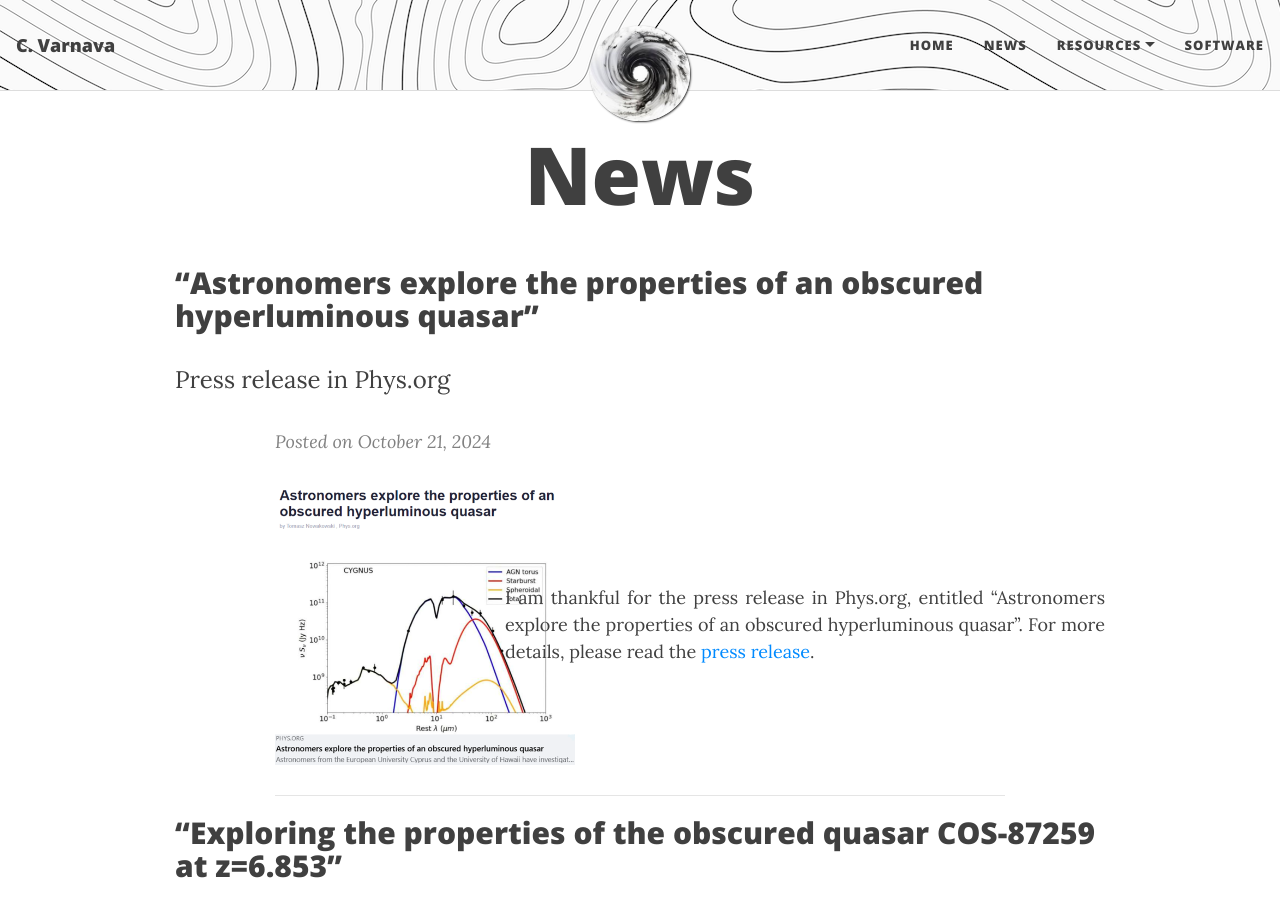
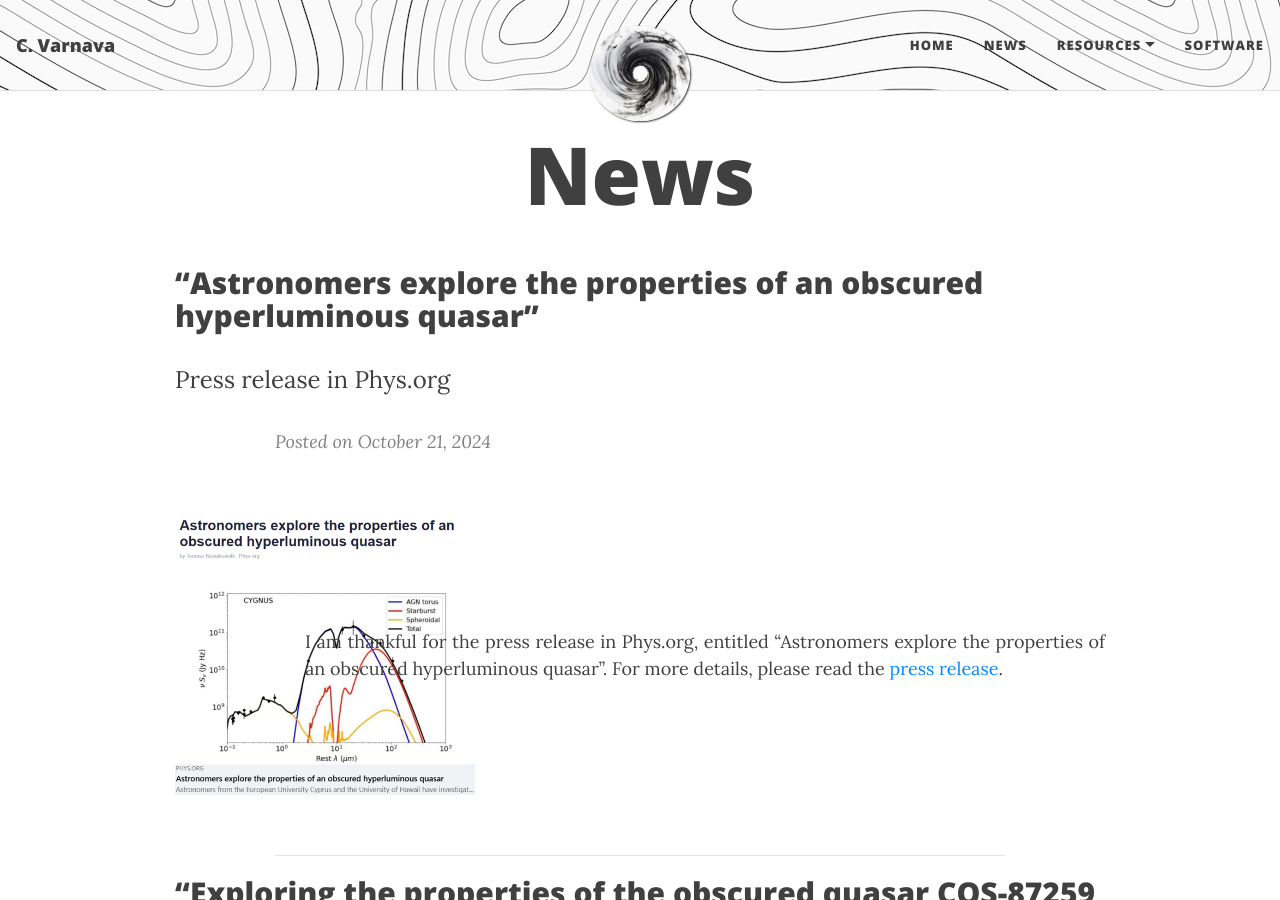
Before and after one commit to ch-var/ch-var.github.io, a Jekyll site: the page built from news.html, in a window 1280 px wide and 900 px high. Built offline with Jekyll 4.4.1, drawn with Linux system fonts in a browser that asks for light colours; formulas are drawn with MathJax 3.

Commit message:
Update news.html

```diff
--- a/news.html
+++ b/news.html
@@ -26,7 +26,7 @@
 <p><i style="color:#808080";>Posted on October 21, 2024</i></p>
 
 <div style="display: flex; justify-content: space-between; align-items: center; flex-wrap: wrap;">
-  <img src="/assets/img/press.png" style="max-width: 300px; height: auto; margin-right: 30px;"/>
+  <p><img src="/assets/img/press.png" style="max-width: 300px; height: auto; margin-right: 30px;"/></p>
   <p style="text-align: justify; flex: 1;">I am thankful for the press release in Phys.org, entitled “Astronomers explore the properties of an obscured hyperluminous quasar”. For more details, please read the <a href="https://phys.org/news/2024-10-astronomers-explore-properties-obscured-hyperluminous.html">press release</a>.</p>
 </div>
 
```
